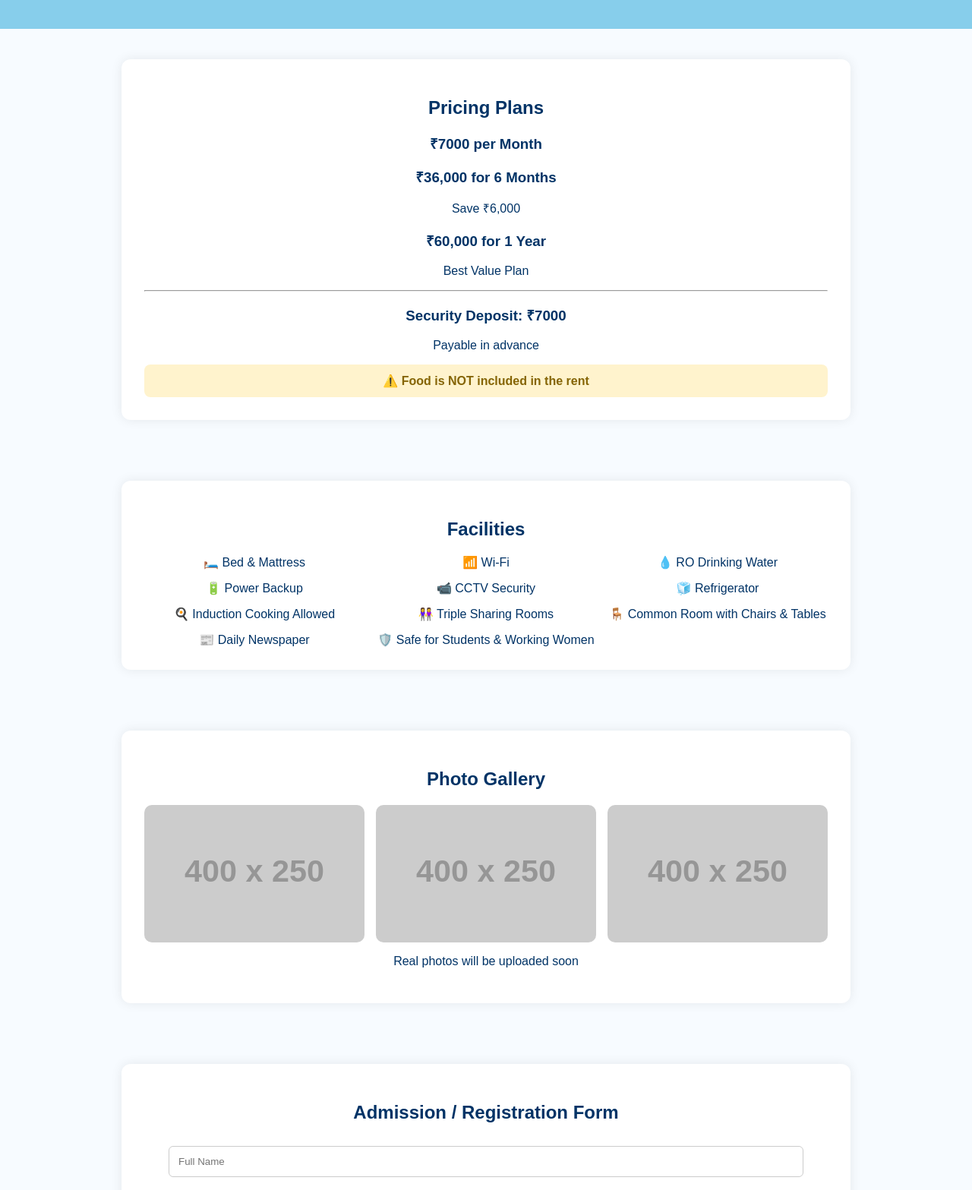
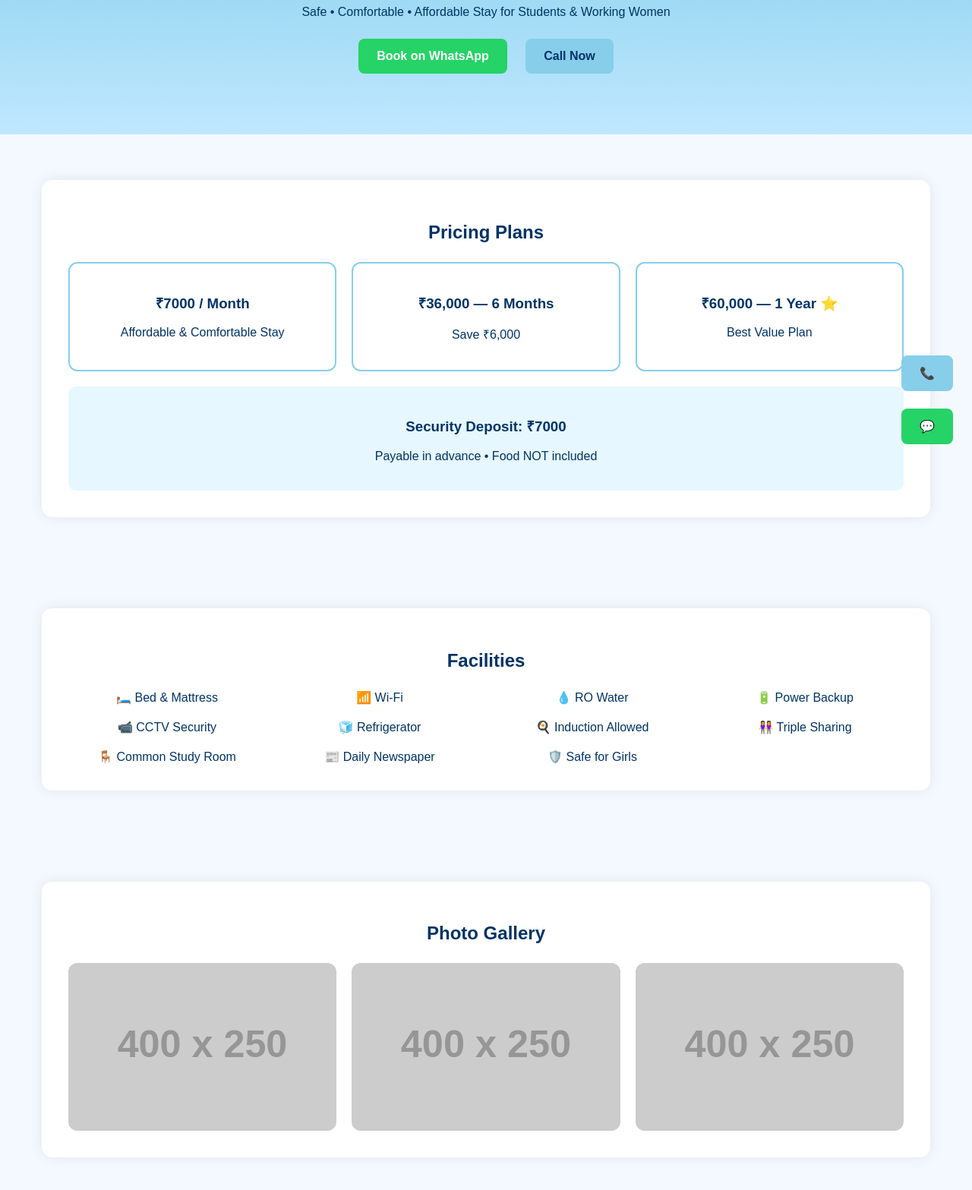
Before and after one commit to rajrishikesh362-glitch/Girlspg-anisabad, a plain HTML site: page index.html in a window 1280 px wide. Shown: the part 185-1752 px from the top of the page at 76% size. Drawn offline with Linux system fonts and the light colour scheme; placeholder pictures from the web are drawn by us.

Commit message:
Update index.html

```diff
--- a/index.html
+++ b/index.html
@@ -6,94 +6,80 @@
 
 <title>Girls PG in Anisabad Patna | Ladies Hostel in Patna</title>
 
-<meta name="description" content="Safe and affordable Girls PG in Anisabad Patna for students and working women. Fully furnished rooms, Wi-Fi, CCTV security, power backup and more.">
+<meta name="description" content="Safe and affordable Girls PG in Anisabad Patna for students and working women. Fully furnished rooms, Wi-Fi, CCTV security, power backup and peaceful environment.">
 
 <style>
-body{
-  margin:0;
-  font-family: Arial, sans-serif;
-  background:#f7fbff;
-  color:#003366;
-  text-align:center;
+html{scroll-behavior:smooth;}
+body{margin:0;font-family:Arial;background:#f4f9ff;color:#003366;text-align:center}
+
+nav{
+position:sticky;top:0;background:white;padding:12px;
+box-shadow:0 2px 8px rgba(0,0,0,0.1);z-index:1000
+}
+nav a{margin:0 12px;text-decoration:none;color:#003366;font-weight:bold}
+
+header{
+background:linear-gradient(#87CEEB,#bfe8ff);
+padding:70px 20px
 }
 
-header{
-  background:#87CEEB;
-  padding:35px 20px;
+section{padding:60px 20px}
+
+.card{
+background:white;max-width:1100px;margin:auto;padding:35px;
+border-radius:14px;box-shadow:0 0 18px rgba(0,0,0,0.08)
 }
 
-h1{margin:0;}
-
-section{
-  padding:40px 20px;
-}
-
-.card{
-  background:white;
-  max-width:900px;
-  margin:auto;
-  padding:30px;
-  border-radius:12px;
-  box-shadow:0 0 15px rgba(0,0,0,0.08);
+.grid{
+display:grid;
+grid-template-columns:repeat(auto-fit,minmax(250px,1fr));
+gap:20px;margin-top:25px
 }
 
 button{
-  background:#87CEEB;
-  border:none;
-  padding:14px 24px;
-  margin:10px;
-  font-size:16px;
-  border-radius:8px;
-  cursor:pointer;
-  color:#003366;
-  font-weight:bold;
+background:#87CEEB;color:#003366;border:none;
+padding:14px 24px;margin:10px;font-size:16px;
+border-radius:8px;cursor:pointer;font-weight:bold
+}
+button:hover{background:#6ec6e8}
+
+.whatsapp{background:#25D366;color:white}
+
+img{width:100%;border-radius:12px}
+
+.price{
+border:2px solid #87CEEB;
+padding:20px;border-radius:12px
 }
 
-button:hover{background:#6ec6e8;}
-
-.whatsapp{
-  background:#25D366;
-  color:white;
-}
-
-.grid{
-  display:grid;
-  grid-template-columns:repeat(auto-fit,minmax(250px,1fr));
-  gap:15px;
-  margin-top:20px;
-}
-
-img{
-  width:100%;
-  border-radius:10px;
-}
-
-input{
-  width:90%;
-  padding:12px;
-  margin:10px 0;
-  border-radius:6px;
-  border:1px solid #ccc;
-}
-
-.note{
-  background:#fff3cd;
-  padding:12px;
-  border-radius:8px;
-  margin-top:15px;
-  color:#856404;
-  font-weight:bold;
+.highlight{
+background:#e6f7ff;padding:20px;border-radius:10px;margin-top:20px
 }
 
 footer{
-  background:#87CEEB;
-  padding:20px;
-  margin-top:30px;
+background:#87CEEB;padding:25px;margin-top:40px
 }
+
+/* Floating buttons */
+.float{
+position:fixed;right:15px;z-index:999
+}
+.call{bottom:90px;background:#87CEEB}
+.wa{bottom:20px;background:#25D366;color:white}
+
 </style>
 </head>
 
 <body>
+
+<nav>
+<a href="#">Home</a>
+<a href="#pricing">Pricing</a>
+<a href="#facilities">Facilities</a>
+<a href="#gallery">Gallery</a>
+<a href="#register">Register</a>
+<a href="#contact">Contact</a>
+</nav>
 
 <header>
 <h1>Girls PG — Anisabad, Patna</h1>
@@ -101,7 +87,7 @@ footer{
 
 <button class="whatsapp"
 onclick="window.open('https://wa.me/918969994472','_blank')">
-Book Now on WhatsApp
+Book on WhatsApp
 </button>
 
 <button onclick="window.location.href='tel:8969994472'">
@@ -109,51 +95,56 @@ Call Now
 </button>
 </header>
 
-<section>
+<section id="pricing">
 <div class="card">
 <h2>Pricing Plans</h2>
 
-<h3>₹7000 per Month</h3>
+<div class="grid">
+<div class="price">
+<h3>₹7000 / Month</h3>
+<p>Affordable & Comfortable Stay</p>
+</div>
 
-<h3>₹36,000 for 6 Months</h3>
+<div class="price">
+<h3>₹36,000 — 6 Months</h3>
 <p>Save ₹6,000</p>
+</div>
 
-<h3>₹60,000 for 1 Year</h3>
+<div class="price">
+<h3>₹60,000 — 1 Year ⭐</h3>
 <p>Best Value Plan</p>
+</div>
+</div>
 
-<hr>
-
+<div class="highlight">
 <h3>Security Deposit: ₹7000</h3>
-<p>Payable in advance</p>
-
-<div class="note">
-⚠️ Food is NOT included in the rent
+<p>Payable in advance • Food NOT included</p>
 </div>
 </div>
 </section>
 
-<section>
+<section id="facilities">
 <div class="card">
 <h2>Facilities</h2>
 
 <div class="grid">
 <div>🛏️ Bed & Mattress</div>
 <div>📶 Wi-Fi</div>
-<div>💧 RO Drinking Water</div>
+<div>💧 RO Water</div>
 <div>🔋 Power Backup</div>
 <div>📹 CCTV Security</div>
 <div>🧊 Refrigerator</div>
-<div>🍳 Induction Cooking Allowed</div>
-<div>👭 Triple Sharing Rooms</div>
-<div>🪑 Common Room with Chairs & Tables</div>
+<div>🍳 Induction Allowed</div>
+<div>👭 Triple Sharing</div>
+<div>🪑 Common Study Room</div>
 <div>📰 Daily Newspaper</div>
-<div>🛡️ Safe for Students & Working Women</div>
+<div>🛡️ Safe for Girls</div>
 </div>
 
 </div>
 </section>
 
-<section>
+<section id="gallery">
 <div class="card">
 <h2>Photo Gallery</h2>
 
@@ -163,25 +154,96 @@ Call Now
 <img src="https://via.placeholder.com/400x250?text=Common+Area">
 </div>
 
-<p>Real photos will be uploaded soon</p>
+</div>
+</section>
+
+<section>
+<div class="card">
+<h2>Live Availability</h2>
+<h3>Limited Beds Available ⚠️</h3>
+<p>Reserve early to confirm your seat</p>
+</div>
+</section>
+
+<section id="register">
+<div class="card">
+<h2>Online Registration</h2>
+
+<iframe src="https://docs.google.com/forms/d/e/1FAIpQLSeybnccLzNMSXBJpdzUU6L6cVGiavVVWmfQApqMLKEXTxubMA/viewform?embedded=true"
+width="100%" height="700" frameborder="0">Loading…</iframe>
 
 </div>
 </section>
 
 <section>
 <div class="card">
-<h2>Admission / Registration Form</h2>
+<h2>Advance Booking Payment</h2>
 
-<input type="text" placeholder="Full Name">
-<input type="text" placeholder="Phone Number">
-<input type="email" placeholder="Email">
-<input type="text" placeholder="City">
+<p>Pay advance to reserve your room</p>
 
-<br>
-
-<button onclick="alert('Submitted! We will contact you soon.')">
-Submit Registration
+<button onclick="alert('Add your UPI link here')">
+Pay via UPI
 </button>
 
 </div>
-</
+</section>
+
+<section>
+<div class="card">
+<h2>Testimonials</h2>
+
+<p>"Very safe and clean PG. Perfect for students." — Student</p>
+<p>"Peaceful environment and good facilities." — Working Professional</p>
+
+</div>
+</section>
+
+<section>
+<div class="card">
+<h2>Frequently Asked Questions</h2>
+
+<p><b>Is food included?</b> No</p>
+<p><b>Is deposit refundable?</b> Yes (terms apply)</p>
+<p><b>Is it girls-only?</b> Yes</p>
+
+</div>
+</section>
+
+<section id="contact">
+<div class="card">
+<h2>Contact & Location</h2>
+
+<p>📞 8969994472</p>
+<p>📍 Anisabad, Patna</p>
+
+<button onclick="window.location.href='tel:8969994472'">
+Call Now
+</button>
+
+<button class="whatsapp"
+onclick="window.open('https://wa.me/918969994472','_blank')">
+WhatsApp
+</button>
+
+<br><br>
+
+<iframe src="https://maps.google.com/maps?q=Anisabad,Patna&t=&z=15&ie=UTF8&iwloc=&output=embed"
+width="100%" height="350" style="border:0;"></iframe>
+
+</div>
+</section>
+
+<footer>
+<p>© 2026 Girls PG Anisabad Patna — All Rights Reserved</p>
+<p>Girls PG in Anisabad • Ladies Hostel in Patna • PG for girls near Anisabad Patna</p>
+</footer>
+
+<!-- Floating Buttons -->
+<button class="float call"
+onclick="window.location.href='tel:8969994472'">📞</button>
+
+<button class="float wa"
+onclick="window.open('https://wa.me/918969994472','_blank')">💬</button>
+
+</body>
+</html>
```
